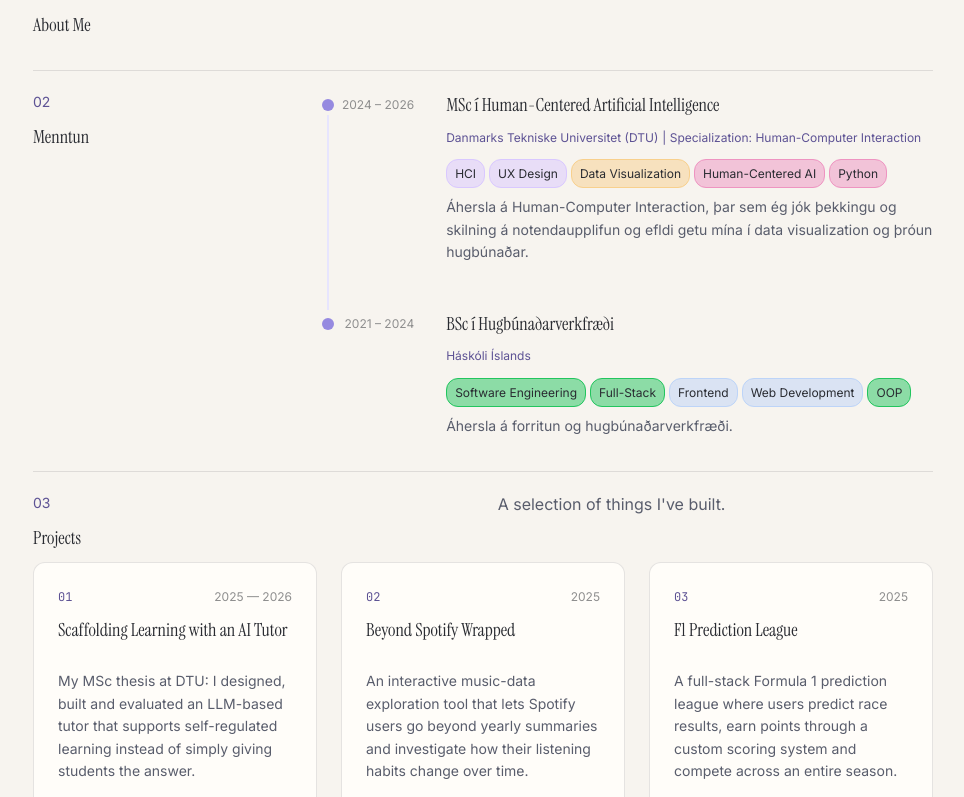
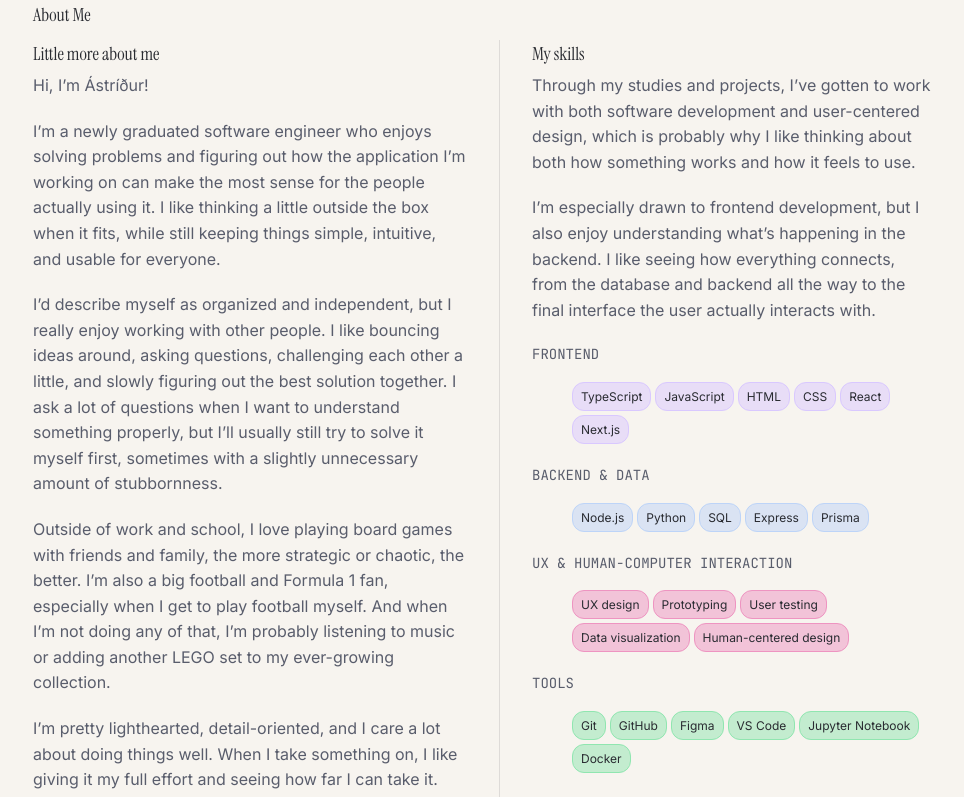
Before and after one commit to ahp9/portfolio_website, a React (Vite) app: page / in a window 1280 px wide. Shown: the part 623-1420 px from the top of the page, without its empty margins (157-1121 px from the left). Built offline with nearby package versions, Linux system fonts and the light colour scheme.

Commit message:
docs: creating About Me section

```diff
--- /dev/null
+++ b/src/components/sections/About/About.css
@@ -0,0 +1,17 @@
+.about-me__container {
+  display: grid;
+  grid-template-columns: 1fr 1fr;
+  gap: var(--space-6);
+}
+
+.about-me__sub-container {
+  display: flex;
+  flex-direction: column;
+  gap: var(--space-1);
+  width: 100%;
+}
+
+.about-me__sub-container:nth-child(2) {
+  border-left: 1px solid var(--color-border);
+  padding-left: var(--space-6);
+}
--- a/src/components/sections/About/About.tsx
+++ b/src/components/sections/About/About.tsx
@@ -1,11 +1,32 @@
 import { SectionLayout } from "../../layout/SectionLayout/SectionLayout";
+
+import {skills} from "../../../data/skills";
+import Skill from "../../ui/Skill/Skill";
+
+import "./About.css";
 
 function About() {
   return (
-    <SectionLayout id="about" title="About Me" number="01" size="sm">
-        <div>
-            .......
-            </div>
+    <SectionLayout id="about" title="About Me" number="01" size="sm" below={
+    <div className="about-me__container">
+      <div className="about-me__sub-container">
+        <h3 className="text__subtitle">Little more about me</h3>
+        <p className="about-me__text">Hi, I’m Ástríður!</p>
+        <p className="about-me__text">I’m a newly graduated software engineer who enjoys solving problems and figuring out how the application I’m working on can make the most sense for the people actually using it. I like thinking a little outside the box when it fits, while still keeping things simple, intuitive, and usable for everyone. </p>
+        <p className="about-me__text">I’d describe myself as organized and independent, but I really enjoy working with other people. I like bouncing ideas around, asking questions, challenging each other a little, and slowly figuring out the best solution together. I ask a lot of questions when I want to understand something properly, but I’ll usually still try to solve it myself first, sometimes with a slightly unnecessary amount of stubbornness.</p>
+        <p className="about-me__text">Outside of work and school, I love playing board games with friends and family, the more strategic or chaotic, the better. I’m also a big football and Formula 1 fan, especially when I get to play football myself. And when I’m not doing any of that, I’m probably listening to music or adding another LEGO set to my ever-growing collection.</p>
+        <p className="about-me__text">I’m pretty lighthearted, detail-oriented, and I care a lot about doing things well. When I take something on, I like giving it my full effort and seeing how far I can take it.</p>
+      </div>
+      <div className="about-me__sub-container">
+        <h3 className="text__subtitle">My skills</h3>
+        <p className="about-me__text">Through my studies and projects, I’ve gotten to work with both software development and user-centered design, which is probably why I like thinking about both how something works and how it feels to use.</p>
+        <p className="about-me__text">I’m especially drawn to frontend development, but I also enjoy understanding what’s happening in the backend. I like seeing how everything connects, from the database and backend all the way to the final interface the user actually interacts with.</p>
+        {skills.map((skill) => (
+          <Skill key={skill.name} skill={skill} />
+        ))}
+      </div>
+    </div>}>
+    <p></p>
     </SectionLayout>
   );
 }
--- a/src/components/sections/Education/Education.tsx
+++ b/src/components/sections/Education/Education.tsx
@@ -7,7 +7,7 @@ import Tag from "../../ui/Tag/Tag";
 
 function Education() {
   return (
-    <SectionLayout id="education" title="Menntun" number="02" size="sm">
+    <SectionLayout id="education" title="Education" number="02" size="sm">
       <div className="education__list">
         {education.map((entry) => (
           <div className="education__entry" key={entry.degree}>
--- a/src/components/sections/Hero/Hero.tsx
+++ b/src/components/sections/Hero/Hero.tsx
@@ -8,11 +8,13 @@ function Hero() {
     <section id="hero" className="hero">
         <div className="hero__content">
             <SectionHeading title="Ástríður Haraldsdóttir Passauer" subtitle="Reykjavík" size="lg" />
-            <h4 className="text__subtitle">Hugbúnaðarverkfræðingur</h4>
-            <p className="text__description">Ég hef klárað mína stúdenta gögnu og er nú að leitast eftir vinnu til að sýna mitt.
-                Ég klárað MSc í Human-Centered AI við DTU, með áherslu á Human-Computer Interaction.
-                Þar leitaðist eftir að auka þekkingu og skilning á notendaupplifun og jók mína getu í data visulaization og þróun hugbúnaðar.
-                Fyrir það kláraði ég BSc í Hugbúnaðarverkfræði við Háskóla Íslands, með áherslu á forritun og hugbúnaðarverkfræði.
+            <h4 className="text__subtitle">Software Engineer</h4>
+            <p className="text__description">I’m a software engineer with an MSc in Human-Centered AI from DTU,
+                specializing in Human-Computer Interaction, and a BSc in Software Engineering from the University of Iceland.
+
+                I enjoy building software that not only works, but actually makes sense to the people using it,
+                especially frontend and user-focused solutions. I’ve recently finished my studies and I’m excited
+                to bring what I’ve learned into my next role.
             </p>
             <Button scrollTo="projects" variant="primary">
                 See my projects
--- a/src/components/ui/SectionHeading/SectionHeading.css
+++ b/src/components/ui/SectionHeading/SectionHeading.css
@@ -10,4 +10,5 @@
 .section-heading__subtitle {
     color: var(--color-accent-text);
     font-size: var(--text-sm);
+    margin-bottom: var(--space-1);
 }
--- /dev/null
+++ b/src/components/ui/Skill/Skill.css
@@ -0,0 +1,11 @@
+.skill__title {
+    font-size: var(--text-sm);
+    font-family: var(--font-mono);
+}
+
+.skill__list {
+    display: flex;
+    flex-direction: row;
+    flex-wrap: wrap;
+    gap: var(--space-1);
+}
--- /dev/null
+++ b/src/components/ui/Skill/Skill.tsx
@@ -0,0 +1,21 @@
+
+import type { SkillCategory } from "../../../data/skills";
+import Tag from "../Tag/Tag";
+
+import "./Skill.css";
+
+function Skill({ skill }: { skill: SkillCategory }) {
+    return (
+        <div className="skill">
+            <p className="skill__title">{skill.name}</p>
+            <ul className="skill__list">
+                {skill.skills.map((s) => (
+                    <Tag key={s.name} text={s.name} color={skill.color} />
+                ))}
+            </ul>
+        </div>
+    );
+}
+
+
+export default Skill;
--- a/src/data/education.ts
+++ b/src/data/education.ts
@@ -17,11 +17,11 @@ export const education: EducationEntry[] = [
     specialization: "Human-Computer Interaction",
     period: "2024 – 2026",
     tags: [
-      { text: "HCI", color: "purple" },
-      { text: "UX Design", color: "purple" },
-      { text: "Data Visualization", color: "orange" },
+      { text: "HCI", color: "pink" },
+      { text: "UX Design", color: "pink" },
+      { text: "Data Visualization", color: "pink" },
       { text: "Human-Centered AI", color: "pink" },
-      { text: "Python", color: "pink" },
+      { text: "Python", color: "blue" },
     ],
     description:
       "Áhersla á Human-Computer Interaction, þar sem ég jók þekkingu og skilning á notendaupplifun og efldi getu mína í data visualization og þróun hugbúnaðar.",
@@ -31,11 +31,11 @@ export const education: EducationEntry[] = [
     institution: "Háskóli Íslands",
     period: "2021 – 2024",
     tags: [
-      { text: "Software Engineering", color: "green" },
-      { text: "Full-Stack", color: "green" },
-      { text: "Frontend", color: "blue" },
-      { text: "Web Development", color: "blue" },
-      { text: "OOP", color: "green" },
+      { text: "Software Engineering", color: "orange" },
+      { text: "Full-Stack", color: "purple" },
+      { text: "Frontend", color: "purple" },
+      { text: "Web Development", color: "purple" },
+      { text: "OOP", color: "blue" },
     ],
     description:
       "Áhersla á forritun og hugbúnaðarverkfræði.",
--- a/src/data/projects.ts
+++ b/src/data/projects.ts
@@ -53,10 +53,10 @@ export const projects: Project[] = [
             "Research, system architecture, LLM engineering, usability testing and experimental evaluation.",
 
         tags: [
-            { text: "Python", color: "purple" },
-            { text: "LLMs", color: "purple" },
-            { text: "HCI", color: "orange" },
-            { text: "SRL", color: "green" },
+            { text: "Python", color: "blue" },
+            { text: "LLMs", color: "blue" },
+            { text: "HCI", color: "pink" },
+            { text: "SRL", color: "orange" },
         ],
 
         links: {
@@ -96,8 +96,8 @@ export const projects: Project[] = [
         tags: [
             { text: "D3.js", color: "purple" },
             { text: "JavaScript", color: "purple" },
-            { text: "Data visualization", color: "orange" },
-            { text: "HCI", color: "green" },
+            { text: "Data visualization", color: "pink" },
+            { text: "HCI", color: "pink" },
         ],
 
         links: {
@@ -135,9 +135,9 @@ export const projects: Project[] = [
 
         tags: [
             { text: "React", color: "purple" },
-            { text: "Express", color: "purple" },
-            { text: "PostgreSQL", color: "orange" },
-            { text: "OpenF1 API", color: "green" },
+            { text: "Express", color: "blue" },
+            { text: "PostgreSQL", color: "blue" },
+            { text: "OpenF1 API", color: "blue" },
         ],
 
         links: {
@@ -176,9 +176,9 @@ export const projects: Project[] = [
         tags: [
             { text: "Next.js", color: "purple" },
             { text: "TypeScript", color: "purple" },
-            { text: "D3.js", color: "orange" },
-            { text: "Supabase", color: "green" },
-            { text: "HCI", color: "orange" },
+            { text: "D3.js", color: "purple" },
+            { text: "Supabase", color: "blue" },
+            { text: "HCI", color: "pink" },
         ],
 
         links: {
@@ -217,10 +217,10 @@ export const projects: Project[] = [
             "Data collection, NLP pipeline development, network construction, community analysis, visualization and interpretation.",
 
         tags: [
-            { text: "Python", color: "purple" },
-            { text: "NetworkX", color: "purple" },
-            { text: "NLP", color: "orange" },
-            { text: "TF-IDF", color: "green" },
+            { text: "Python", color: "blue" },
+            { text: "NetworkX", color: "blue" },
+            { text: "NLP", color: "blue" },
+            { text: "TF-IDF", color: "blue" },
             { text: "Network Science", color: "orange" },
         ],
 
--- /dev/null
+++ b/src/data/skills.ts
@@ -0,0 +1,56 @@
+
+
+export type SkillCategory = {
+    name: string;
+    color: string;
+    skills: { name: string }[];
+};
+
+export const skills = [
+    {
+        name: "FRONTEND",
+        color: "purple",
+        skills: [
+            { name: "TypeScript" },
+            { name: "JavaScript" },
+            { name: "HTML" },
+            { name: "CSS" },
+            { name: "React" },
+            { name: "Next.js" },
+        ]
+    },
+    {
+        name: "BACKEND & DATA",
+        color: "blue",
+        skills: [
+            { name: "Node.js" },
+            { name: "Python" },
+            { name: "SQL" },
+            { name: "Express" },
+            { name: "Prisma" }
+        ]
+    },
+    {
+        name: "UX & HUMAN-COMPUTER INTERACTION",
+        color: "pink",
+        skills: [
+            { name: "UX design"},
+            { name: "Prototyping" },
+            { name: "User testing"},
+            { name: "Data visualization" },
+            { name: "Human-centered design" }
+        ]
+    },
+    {
+        name: "TOOLS",
+        color: "green",
+        skills: [
+            { name: "Git" },
+            { name: "GitHub" },
+            { name: "Figma" },
+            { name: "VS Code" },
+            { name: "Jupyter Notebook" },
+            { name: "Docker"}
+        ]
+    }
+]
--- a/src/styles/tokens.css
+++ b/src/styles/tokens.css
@@ -25,7 +25,7 @@
   --color-border-strong: rgba(41, 43, 49, 0.2);
 
   /* Tags */
-  --color-tag-green: #22C55E;
+  --color-tag-green: #90e6b0;
   --color-tag-blue: #bdd4f8;
   --color-tag-purple: #d9c8ff;
   --color-tag-orange: #f8d08d;
```
